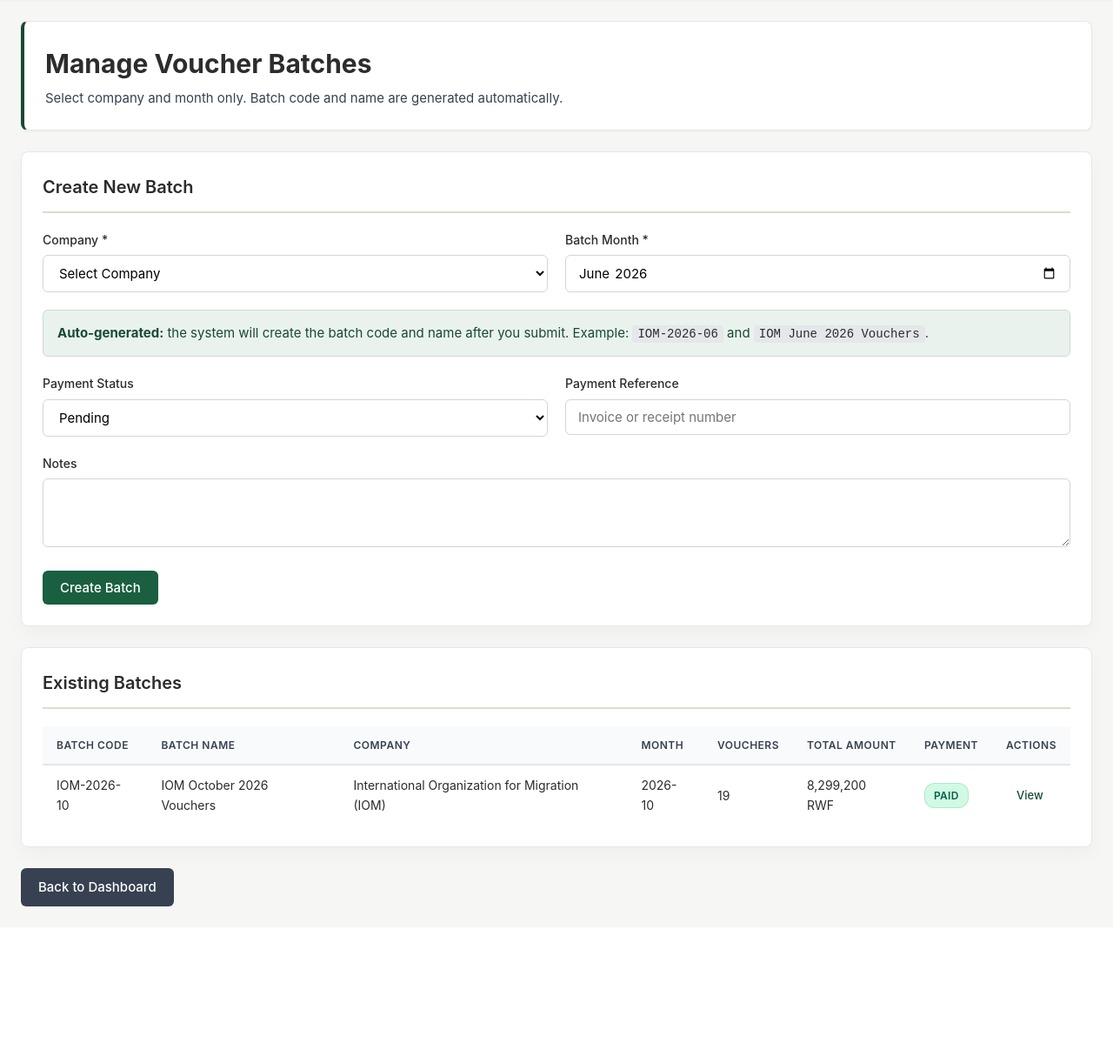
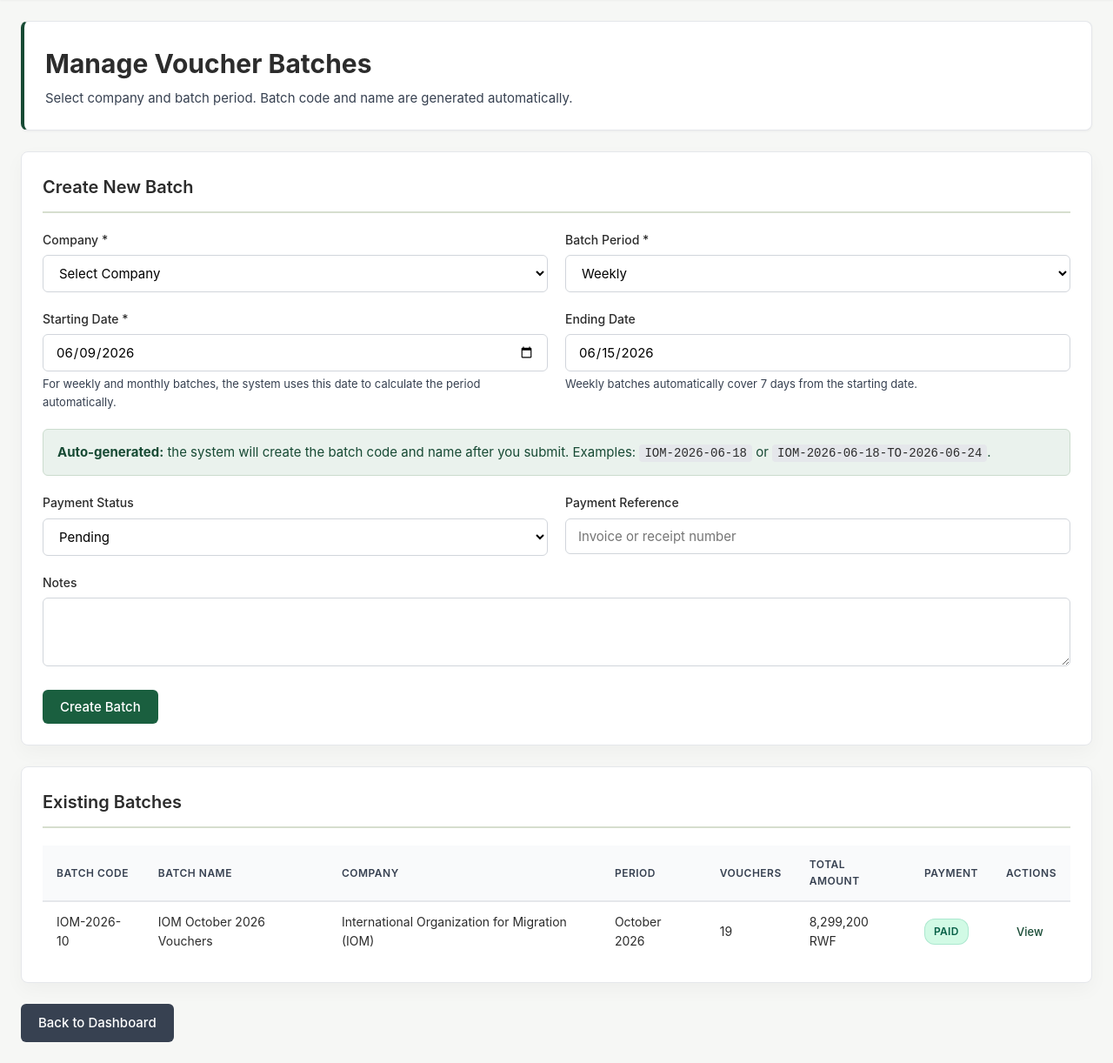
Before and after one commit to Lambert-01/voucher-system, a PHP site: page /admin/batches.php in a window 1280 px wide. Shown: the part 121-1343 px from the top of the page at 87% size. Before the commit the page ends 1163 px from the top, so only its background shows below. Run offline with PHP 8.4, Linux system fonts and the light colour scheme; the visitor is signed in with stand-in values (Sample User, id 1); data comes from the database, SQL or seed files in the repository.

Commit message:
refining

```diff
--- a/app/Models/VoucherBatch.php
+++ b/app/Models/VoucherBatch.php
@@ -25,7 +25,7 @@ class VoucherBatch {
 
     public function generateCode($companyName, $batchMonth) {
         $prefix = $this->companyPrefix($companyName);
-        $baseCode = $prefix . '-' . date('Y-m', strtotime($batchMonth . '-01'));
+        $baseCode = $prefix . '-' . $this->periodCode($batchMonth);
         $code = $baseCode;
         $counter = 2;
 
@@ -39,7 +39,69 @@ class VoucherBatch {
 
     public function generateName($companyName, $batchMonth) {
         $prefix = $this->companyPrefix($companyName);
-        return $prefix . ' ' . date('F Y', strtotime($batchMonth . '-01')) . ' Vouchers';
+        return $prefix . ' ' . $this->periodLabel($batchMonth) . ' Vouchers';
+    }
+
+    public function buildPeriodValue($periodType, $startDate, $endDate = null) {
+        $start = DateTime::createFromFormat('Y-m-d', $startDate);
+        if (!$start || $start->format('Y-m-d') !== $startDate) {
+            throw new Exception('Please select a valid start date.');
+        }
+
+        switch ($periodType) {
+            case 'daily':
+                return $start->format('Y-m-d');
+
+            case 'weekly':
+                $weekEnd = clone $start;
+                $weekEnd->modify('+6 days');
+                return $start->format('Y-m-d') . '_to_' . $weekEnd->format('Y-m-d');
+
+            case 'monthly':
+                $monthEnd = clone $start;
+                $monthEnd->modify('last day of this month');
+                return $start->format('Y-m-d') . '_to_' . $monthEnd->format('Y-m-d');
+
+            case 'custom':
+                $end = DateTime::createFromFormat('Y-m-d', (string)$endDate);
+                if (!$end || $end->format('Y-m-d') !== $endDate) {
+                    throw new Exception('Please select a valid ending date.');
+                }
+                if ($end < $start) {
+                    throw new Exception('Ending date cannot be before starting date.');
+                }
+                return $start->format('Y-m-d') . '_to_' . $end->format('Y-m-d');
+        }
+
+        throw new Exception('Please select a valid batch period.');
+    }
+
+    public function periodLabel($periodValue) {
+        if (preg_match('/^\d{4}-\d{2}$/', $periodValue)) {
+            return date('F Y', strtotime($periodValue . '-01'));
+        }
+
+        if (preg_match('/^\d{4}-\d{2}-\d{2}$/', $periodValue)) {
+            return date('d M Y', strtotime($periodValue));
+        }
+
+        if (preg_match('/^(\d{4})-W(\d{2})$/', $periodValue, $matches)) {
+            $start = new DateTime();
+            $start->setISODate((int)$matches[1], (int)$matches[2]);
+            $end = clone $start;
+            $end->modify('+6 days');
+            return 'Week ' . $matches[2] . ' (' . $start->format('d M') . ' - ' . $end->format('d M Y') . ')';
+        }
+
+        if (preg_match('/^(\d{4}-\d{2}-\d{2})_to_(\d{4}-\d{2}-\d{2})$/', $periodValue, $matches)) {
+            return date('d M Y', strtotime($matches[1])) . ' to ' . date('d M Y', strtotime($matches[2]));
+        }
+
+        return $periodValue;
+    }
+
+    private function periodCode($periodValue) {
+        return strtoupper(str_replace(['_to_', ' ', '/'], ['-TO-', '-', '-'], $periodValue));
     }
 
     private function companyPrefix($companyName) {
--- a/public/admin/batch-view.php
+++ b/public/admin/batch-view.php
@@ -38,8 +38,8 @@ ob_start();
             <td><?= htmlspecialchars($batch['company_name']) ?></td>
         </tr>
         <tr>
-            <th>Month:</th>
-            <td><?= htmlspecialchars($batch['batch_month']) ?></td>
+            <th>Period:</th>
+            <td><?= htmlspecialchars($batchModel->periodLabel($batch['batch_month'])) ?></td>
         </tr>
         <tr>
             <th>Total Vouchers:</th>
--- a/public/admin/batches.php
+++ b/public/admin/batches.php
@@ -18,7 +18,11 @@ if ($_SERVER['REQUEST_METHOD'] === 'POST') {
     try {
         $data = [
             'company_id' => (int)($_POST['company_id'] ?? 0),
-            'batch_month' => trim($_POST['batch_month'] ?? ''),
+            'batch_month' => $batchModel->buildPeriodValue(
+                $_POST['period_type'] ?? 'monthly',
+                trim($_POST['start_date'] ?? ''),
+                trim($_POST['end_date'] ?? '')
+            ),
             'payment_status' => $_POST['payment_status'] ?? 'pending',
             'payment_reference' => trim($_POST['payment_reference'] ?? ''),
             'notes' => trim($_POST['notes'] ?? ''),
@@ -29,10 +33,6 @@ if ($_SERVER['REQUEST_METHOD'] === 'POST') {
 
         if ($data['company_id'] <= 0) {
             throw new Exception('Please select a company.');
-        }
-
-        if (!preg_match('/^\d{4}-\d{2}$/', $data['batch_month'])) {
-            throw new Exception('Please select a valid batch month.');
         }
 
         if (!in_array($data['payment_status'], ['pending', 'paid', 'cancelled'], true)) {
@@ -72,7 +72,7 @@ ob_start();
 <div class="page-header">
     <div class="page-title">
         <h1>Manage Voucher Batches</h1>
-        <p>Select company and month only. Batch code and name are generated automatically.</p>
+        <p>Select company and batch period. Batch code and name are generated automatically.</p>
     </div>
 </div>
 
@@ -99,15 +99,34 @@ ob_start();
             </div>
 
             <div class="form-group">
-                <label>Batch Month *</label>
-                <input type="month" name="batch_month" required value="<?= date('Y-m') ?>">
+                <label>Batch Period *</label>
+                <select name="period_type" id="period_type" required>
+                    <option value="weekly">Weekly</option>
+                    <option value="daily">Daily</option>
+                    <option value="monthly">Monthly</option>
+                    <option value="custom">Custom Range</option>
+                </select>
+            </div>
+        </div>
+
+        <div class="form-row">
+            <div class="form-group">
+                <label>Starting Date *</label>
+                <input type="date" name="start_date" id="start_date" required value="<?= date('Y-m-d') ?>">
+                <small>For weekly and monthly batches, the system uses this date to calculate the period automatically.</small>
+            </div>
+
+            <div class="form-group">
+                <label>Ending Date</label>
+                <input type="date" name="end_date" id="end_date">
+                <small id="end_date_hint">Auto-calculated for weekly and monthly periods. Enable Custom Range to choose it yourself.</small>
             </div>
         </div>
 
         <div class="alert alert-info">
             <div>
                 <strong>Auto-generated:</strong> the system will create the batch code and name after you submit.
-                Example: <code>IOM-2026-06</code> and <code>IOM June 2026 Vouchers</code>.
+                Examples: <code>IOM-2026-06-18</code> or <code>IOM-2026-06-18-TO-2026-06-24</code>.
             </div>
         </div>
 
@@ -144,7 +163,7 @@ ob_start();
                 <th>Batch Code</th>
                 <th>Batch Name</th>
                 <th>Company</th>
-                <th>Month</th>
+                <th>Period</th>
                 <th>Vouchers</th>
                 <th>Total Amount</th>
                 <th>Payment</th>
@@ -157,7 +176,7 @@ ob_start();
                 <td><?= htmlspecialchars($batch['batch_code']) ?></td>
                 <td><?= htmlspecialchars($batch['batch_name']) ?></td>
                 <td><?= htmlspecialchars($batch['company_name']) ?></td>
-                <td><?= htmlspecialchars($batch['batch_month']) ?></td>
+                <td><?= htmlspecialchars($batchModel->periodLabel($batch['batch_month'])) ?></td>
                 <td><?= $batch['total_vouchers'] ?></td>
                 <td><?= formatMoney($batch['total_amount']) ?></td>
                 <td><span class="badge badge-<?= $batch['payment_status'] ?>"><?= $batch['payment_status'] ?></span></td>
@@ -174,6 +193,59 @@ ob_start();
     <a href="<?= htmlspecialchars(appUrl('/admin/dashboard.php')) ?>" class="btn btn-secondary">Back to Dashboard</a>
 </div>
 
+<script>
+document.addEventListener('DOMContentLoaded', function () {
+    const periodType = document.getElementById('period_type');
+    const startDate = document.getElementById('start_date');
+    const endDate = document.getElementById('end_date');
+    const endDateHint = document.getElementById('end_date_hint');
+
+    function formatDate(date) {
+        return date.toISOString().slice(0, 10);
+    }
+
+    function updateEndDate() {
+        if (!periodType || !startDate || !endDate || !startDate.value) {
+            return;
+        }
+
+        const start = new Date(startDate.value + 'T00:00:00');
+        const end = new Date(start);
+        endDate.readOnly = periodType.value !== 'custom';
+
+        if (periodType.value === 'daily') {
+            endDate.value = formatDate(end);
+            endDateHint.textContent = 'Daily batches use the same start and ending date.';
+            return;
+        }
+
+        if (periodType.value === 'weekly') {
+            end.setDate(start.getDate() + 6);
+            endDate.value = formatDate(end);
+            endDateHint.textContent = 'Weekly batches automatically cover 7 days from the starting date.';
+            return;
+        }
+
+        if (periodType.value === 'monthly') {
+            end.setMonth(start.getMonth() + 1, 0);
+            endDate.value = formatDate(end);
+            endDateHint.textContent = 'Monthly batches automatically end on the last day of the selected month.';
+            return;
+        }
+
+        endDate.readOnly = false;
+        if (!endDate.value) {
+            endDate.value = formatDate(end);
+        }
+        endDateHint.textContent = 'Custom range lets you choose any ending date after the starting date.';
+    }
+
+    periodType.addEventListener('change', updateEndDate);
+    startDate.addEventListener('change', updateEndDate);
+    updateEndDate();
+});
+</script>
+
 <?php
 $content = ob_get_clean();
 include __DIR__ . '/../../app/Views/layouts/main.php';
--- a/public/admin/dashboard.php
+++ b/public/admin/dashboard.php
@@ -2,10 +2,12 @@
 require_once __DIR__ . '/../../config/database.php';
 require_once __DIR__ . '/../../app/Helpers/auth.php';
 require_once __DIR__ . '/../../app/Helpers/money.php';
+require_once __DIR__ . '/../../app/Models/VoucherBatch.php';
 
 requireRole('admin');
 
 $pdo = getDB();
+$batchModel = new VoucherBatch($pdo);
 
 $stats = $pdo->query("SELECT
     COUNT(DISTINCT c.id) as total_companies,
@@ -95,7 +97,7 @@ ob_start();
                 <tr>
                     <th>Batch Code</th>
                     <th>Company</th>
-                    <th>Month</th>
+                    <th>Period</th>
                     <th>Vouchers</th>
                     <th>Total Amount</th>
                     <th>Payment Status</th>
@@ -107,7 +109,7 @@ ob_start();
                 <tr>
                     <td><strong><?= htmlspecialchars($batch['batch_code']) ?></strong></td>
                     <td><?= htmlspecialchars($batch['company_name']) ?></td>
-                    <td><?= htmlspecialchars($batch['batch_month']) ?></td>
+                    <td><?= htmlspecialchars($batchModel->periodLabel($batch['batch_month'])) ?></td>
                     <td><?= number_format($batch['total_vouchers']) ?></td>
                     <td><strong><?= formatMoney($batch['total_amount']) ?></strong></td>
                     <td><span class="badge badge-<?= $batch['payment_status'] ?>"><?= $batch['payment_status'] ?></span></td>
--- a/public/admin/voucher-view.php
+++ b/public/admin/voucher-view.php
@@ -3,11 +3,13 @@ require_once __DIR__ . '/../../config/database.php';
 require_once __DIR__ . '/../../app/Helpers/auth.php';
 require_once __DIR__ . '/../../app/Helpers/money.php';
 require_once __DIR__ . '/../../app/Models/Voucher.php';
+require_once __DIR__ . '/../../app/Models/VoucherBatch.php';
 
 requireRole(['admin', 'boss']);
 
 $pdo = getDB();
 $voucherModel = new Voucher($pdo);
+$batchModel = new VoucherBatch($pdo);
 
 $voucherId = $_GET['id'] ?? 0;
 $voucher = $voucherModel->getById($voucherId);
@@ -76,8 +78,8 @@ ob_start();
             <td><?= htmlspecialchars($voucher['batch_name']) ?></td>
         </tr>
         <tr>
-            <th>Batch Month:</th>
-            <td><?= htmlspecialchars($voucher['batch_month']) ?></td>
+            <th>Batch Period:</th>
+            <td><?= htmlspecialchars($batchModel->periodLabel($voucher['batch_month'])) ?></td>
         </tr>
         <tr>
             <th>Original Amount:</th>
```
Also changed, not shown: scripts/docx_vouchers_to_import_xlsx.php (added, +168 -0 lines), 2 other files.
